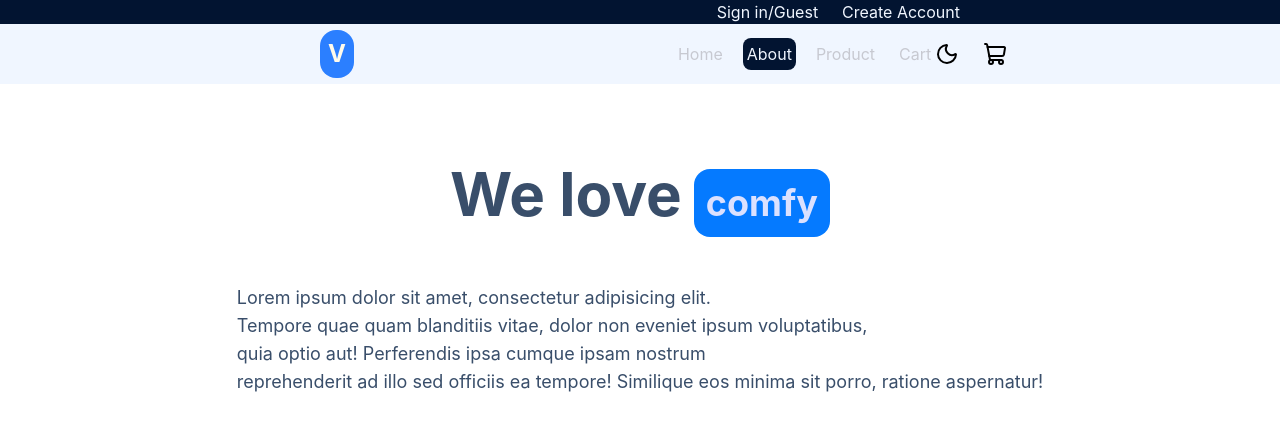
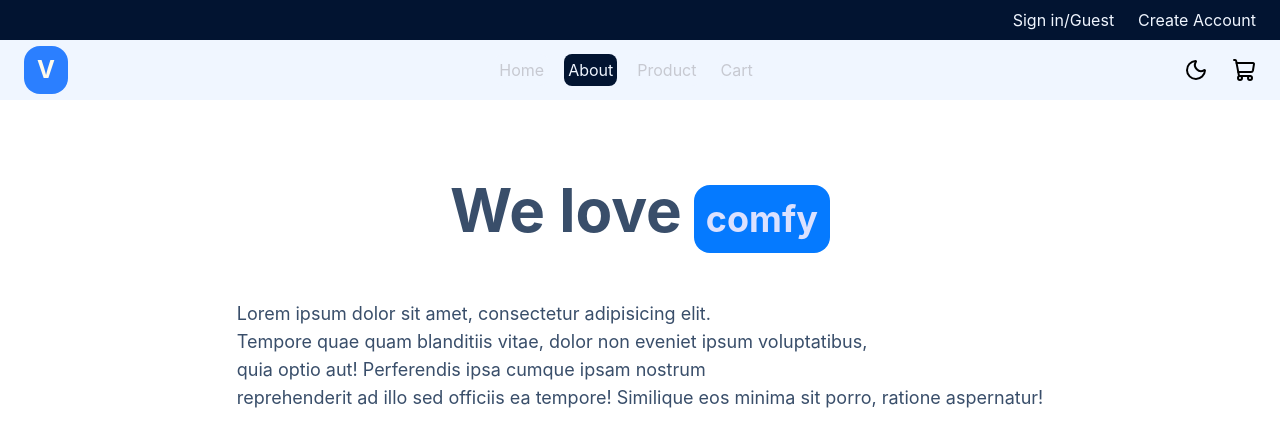
Before and after one commit to Vigneshven/EcommerenceSit, a React (Vite) app: page /about in a window 1280 px wide. Shown: the top 446 px of the page. Built offline with nearby package versions, Linux system fonts and the light colour scheme.

Commit message:
fixed all the content should start and end from same point

```diff
--- a/src/component/About.tsx
+++ b/src/component/About.tsx
@@ -8,7 +8,7 @@ function About() {
                 <Account />
                 <Header />
             </div>
-            <div className="flex flex-1 flex-col gap-15 mt-20 items-center">
+            <div className="w-full max-w-7xl px-6 mx-auto mt-20 flex flex-col items-center gap-15">
                 <p className="text-6xl text-text-light font-bold">We love
                     <span className="bg-primary ml-3 p-3 rounded-2xl text-4xl w-5.5xl text-text-light-bold">comfy</span></p>
                 <p className=" text-lg text-text-light">
--- a/src/component/Account.tsx
+++ b/src/component/Account.tsx
@@ -1,7 +1,7 @@
 function Account() {
     return (
-        <div className="w-full flex flex-1 justify-end gap-6 bg-primary-dark ">
-            <div className="w-full flex flex-1 justify-end items-end mr-80 gap-6 text-primary-light">
+        <div className="w-full bg-primary-dark">
+            <div className="w-full max-w-7xl px-6 mx-auto flex justify-end gap-6 py-2 text-primary-light">
                 <h3>
                     Sign in/Guest
                 </h3>
--- a/src/component/Cart.tsx
+++ b/src/component/Cart.tsx
@@ -10,13 +10,13 @@ function Cart() {
                 <Header />
             </div>
 
-            <div className="ml-200 mt-15 flex flex-1 justify-start">
+            <div className="w-full max-w-7xl px-6 mx-auto mt-15 flex justify-start">
 
                 <h2 className="text-3xl font-sans text-primary-dark">Your cart is empty</h2>
             </div>
 
-            <div className="flex flex-1 justify-center items-center mt-4">
-                <hr className="mx-auto w-6xl border-primary-light border-t-2"/>
+            <div className="w-full max-w-7xl px-6 mx-auto mt-4">
+                <hr className="w-full border-primary-light border-t-2"/>
             </div>
 
 
--- a/src/component/FeaturedProduct.tsx
+++ b/src/component/FeaturedProduct.tsx
@@ -4,9 +4,9 @@ function FeaturedProduct() {
 
             <h2 className="mx-auto text-2xl font-sans self-start">Featured Products</h2>
 
-            <hr className="mx-auto w-6xl border-primary-light border-t-2"/>
+            <hr className="w-full border-primary-light border-t-2"/>
 
-            <div className="mx-auto grid w-full max-w-5xl grid-cols-1 gap-6 p-4 sm:grid-cols-2 lg:grid-cols-3">
+            <div className="grid w-full grid-cols-1 gap-6 sm:grid-cols-2 lg:grid-cols-3">
 
                 <div className="hover:shadow-primary-dark overflow-hidden rounded-xl border border-gray-200 bg-white shadow-sm transition hover:shadow-lg">
                     <img
--- a/src/component/Header.tsx
+++ b/src/component/Header.tsx
@@ -4,23 +4,25 @@ import NavBar from "./NavBar";
 export default function Header() {
 
     return (
-        <div className="w-full max-w-10xl bg-primary-light flex flex-1 justify-evenly items-center h-15">
-            <div className="p-2 rounded-2xl w-11 text-center font-bold text-2xl ml-80 text-amber-50 bg-blue-500">
+        <header className="w-full bg-primary-light">
+          <div className="w-full max-w-7xl px-6 mx-auto flex h-15 items-center justify-between">
+            <div className="w-11 rounded-2xl bg-blue-500 p-2 text-center text-2xl font-bold text-amber-50">
                 <p>V</p>
             </div>
 
-            <div className="ml-80 bg-primary-light">
+            <div className="bg-primary-light">
                 <NavBar />
             </div>
 
-            <div className="w-full flex flex-1 justify-end items-end mr-90 gap-6">
+            <div className="flex gap-6">
                 <Moon />
 
                 <ShoppingCart />
             </div>
 
 
-        </div>
+          </div>
+        </header>
     )
 
 }
--- a/src/component/Main.tsx
+++ b/src/component/Main.tsx
@@ -3,20 +3,20 @@ import FeaturedProduct from "./FeaturedProduct"
 function Main() {
     return (
         <>
-            <div className="mx-auto w-full max-w-10xl px-6">
-                <div className="flex flex-1 justify-center items-center p-4">
+            <div className="w-full max-w-7xl px-6 mx-auto">
+                <div className="flex items-center justify-between gap-10 py-12">
 
-                    <div className=" flex flex-col items-start gap-10">
-                        <p className="w-full font-extrabold text-text-light text-5xl ml-75">
+                    <div className="flex max-w-xl flex-col items-start gap-10">
+                        <p className="w-full text-5xl font-extrabold text-text-light">
                             We are changing <br />the way people <br />shop
                         </p>
 
-                        <p className="w-full  text-text-light ml-75">Lorem ipsum, dolor sit amet consectetur adipisicing elit.<br />
+                        <p className="w-full text-text-light">Lorem ipsum, dolor sit amet consectetur adipisicing elit.<br />
                             Tempore repellat explicabo enim soluta temporibus asperiores <br />aut obcaecati perferendis porro nobis.</p>
 
-                        <button className="bg-primary text-text-light font-bold rounded-2xl p-4 ml-75">OUR PRODUCTS</button>
+                        <button className="rounded-2xl bg-primary p-4 font-bold text-text-light">OUR PRODUCTS</button>
                     </div>
-                    <div className="mt-10 ml-auto mr-85 flex w-1/3 gap-3 bg-primary-dark rounded-3xl">
+                    <div className="flex w-1/2 gap-3 rounded-3xl bg-primary-dark">
 
                         <img
                             className=" border-8  rounded-3xl h-110 min-w-0 flex-7 object-cover"
--- a/src/component/Product.tsx
+++ b/src/component/Product.tsx
@@ -10,11 +10,11 @@ function Product() {
                 <Account />
                 <Header />
             </div>
-            <div className="flex flex-1 justify-center items-center gap-3 mt-10">
+            <div className="w-full max-w-7xl px-6 mx-auto mt-10 flex items-center justify-center gap-3">
                 <ProductFilterForm/>
             </div>
 
-            <div>
+            <div className="w-full max-w-7xl px-6 mx-auto">
                 <ShowProduct/>
             </div>
 
--- a/src/component/ProductFilterForm.tsx
+++ b/src/component/ProductFilterForm.tsx
@@ -17,7 +17,7 @@ const schema = z.object({
     category: z.enum(["all", "beds", "sofa", "chairs"]),
     company: z.enum(["all", "Homeland", "flix", "comfoma"]),
     sortBy: z.enum(["a-z", "z-a", "low-high", "high-low"]),
-    free_shipping: z.string(),
+    free_shipping: z.boolean(),
     selling_price: z.number(),
 
 })
@@ -34,9 +34,9 @@ function ProductFilterForm() {
     }
 
     return (
-        <div className="h-60 mt-10 flex justify-center items-center p-6">
+        <div className="mt-10 flex w-full items-center justify-center">
 
-            <form className=" p-10 bg-primary-light rounded-2xl" onSubmit={handleSubmit(onSubmit)}>
+            <form className="w-full rounded-2xl bg-primary-light p-10" onSubmit={handleSubmit(onSubmit)}>
 
                 <div className="flex flex-row flex-wrap gap-x-4 gap-y-10">
 
--- a/src/component/ShowProduct.tsx
+++ b/src/component/ShowProduct.tsx
@@ -3,7 +3,7 @@ import { Grid2X2, Menu } from "lucide-react"
 function ShowProduct() {
     return (
         <>
-            <div className="w-full flex flex-1 justify-center items-center gap-x-230 mt-8 gap-0">
+            <div className="mt-8 flex w-full items-center justify-between">
 
                 <div>
                     <h4>21 Product</h4>
@@ -16,10 +16,10 @@ function ShowProduct() {
             </div>
 
             <div className="flex flex-1 justify-center items-center mt-4">
-                <hr className="mx-auto w-6xl border-primary-light border-t-2"/>
+                <hr className="w-full border-primary-light border-t-2"/>
             </div>
 
-            <div className="mx-auto grid w-full max-w-5xl grid-cols-1 gap-6 p-4 sm:grid-cols-2 lg:grid-cols-3">
+            <div className="grid w-full grid-cols-1 gap-6 sm:grid-cols-2 lg:grid-cols-3">
 
                 <div className="hover:shadow-primary-dark overflow-hidden rounded-xl border border-gray-200 bg-white shadow-sm transition hover:shadow-lg">
                     <img
@@ -62,7 +62,7 @@ function ShowProduct() {
 
             </div>
 
-            <div className="mx-auto mt-6 flex w-full max-w-5xl justify-end gap-3 p-4">
+            <div className="mt-6 flex w-full justify-end gap-3">
                 <div className="bg-primary-light text-primary-dark hover:text-primary-light"><button>PREV</button></div>
                 <div className="bg-primary-light text-primary-dark hover:text-primary-light"><button>1</button></div>
                 <div className="bg-primary-light text-primary-dark hover:text-primary-light"><button>2</button></div>
--- a/src/index.css
+++ b/src/index.css
@@ -3,7 +3,7 @@
 
 @theme {
     --color-primary-dark: #021431;
-    --color-primary : #057aff;
+    --color-primary: #057aff;
     --color-primary-light: #f0f6ff;
 
 
```
